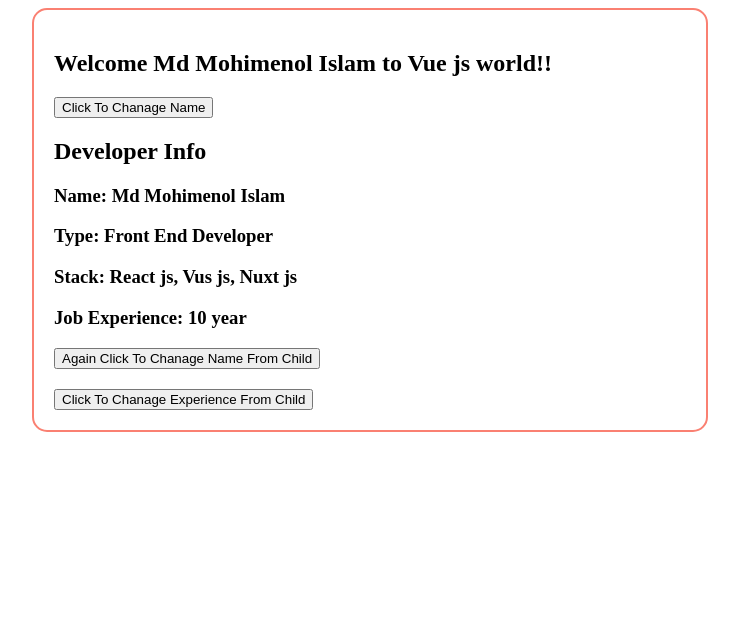
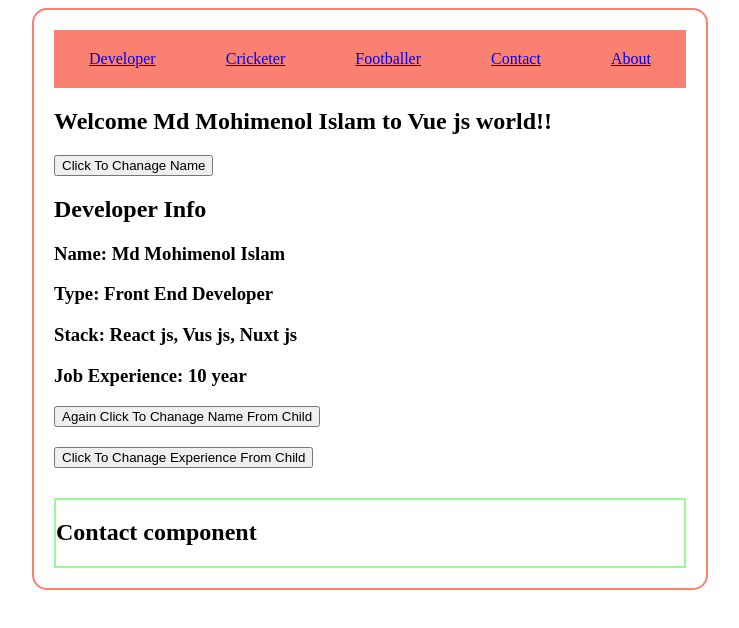
Before and after one commit to Mohimenol-Islam-Munna/VUE-JS, a Vue app in the folder cli/all_core_concept/: page /#/contact in a window 1280 px wide. Before the commit this address led to /#/about. Shown: the top 628 px of the page, without its empty margins (270-1009 px from the left). Built offline with nearby package versions, Linux system fonts and the light colour scheme.

Commit message:
vue router

```diff
--- a/cli/all_core_concept/package.json
+++ b/cli/all_core_concept/package.json
@@ -7,7 +7,8 @@
     "preview": "vite preview --port 4173"
   },
   "dependencies": {
-    "vue": "^3.2.37"
+    "vue": "^3.2.37",
+    "vue-router": "^4.0.16"
   },
   "devDependencies": {
     "@vitejs/plugin-vue": "^2.3.3",
--- a/cli/all_core_concept/src/App.vue
+++ b/cli/all_core_concept/src/App.vue
@@ -1,9 +1,17 @@
-<script >
+<script>
 import Developer from "./components/Developer.vue";
+import Cricketer from "./components/Cricketer.vue";
+import Footballer from "./components/Footballer.vue";
+import Contact from "./components/Contact.vue";
+import About from "./components/About.vue";
 
 export default {
   components: {
-    Developer
+    Developer,
+    Cricketer,
+    Footballer,
+    Contact,
+    About,
   },
 
   data() {
@@ -12,7 +20,7 @@ export default {
       type: "Front End Developer",
       stackName: "React js, Vus js, Nuxt js",
       jobExperience: 10,
-    }
+    };
   },
   methods: {
     nameChangeHandler(nameArg) {
@@ -22,23 +30,77 @@ export default {
     increamentJobExperienceHandler() {
       console.log("increament Job Experience Handler");
       this.jobExperience++;
-    }
-
+    },
   },
-}
+};
 </script>
 
+<template>
+  <div
+    style="
+      width: 50%;
+      margin: auto;
+      border: 2px solid salmon;
+      padding: 20px;
+      border-radius: 15px;
+    "
+  >
+    <!-- header  -->
+    <header
+      style="
+        display: flex;
+        justify-content: space-around;
+        background-color: salmon;
+        padding: 20px 0px;
+      "
+    >
+      <div>
+        <router-link to="/developer">Developer</router-link>
+      </div>
+      <div>
+        <router-link to="/cricketer">Cricketer</router-link>
+      </div>
+      <div>
+        <router-link to="/footballer">Footballer</router-link>
+      </div>
 
-<template>
-  <div style="width: 50%; margin: auto; border: 2px solid salmon; padding: 20px; border-radius: 15px;">
-    <h2>Welcome {{ name }} to Vue js world!!</h2>
+      <div>
+        <router-link to="/contact">Contact</router-link>
+      </div>
 
-    <button v-on:click="nameChangeHandler('Md Ifti')" style="margin-right: 10px;">
-      Click To Chanage Name
-    </button>
+      <div>
+        <router-link to="/about">About</router-link>
+      </div>
+    </header>
+
+    <!-- content  -->
     <div>
-      <Developer :name="name" :type="type" :stack-name="stackName" :job-experience="jobExperience"
-        :nameChangeHandler="nameChangeHandler" @increament-job-experience-handler="increamentJobExperienceHandler" />
+      <h2>Welcome {{ name }} to Vue js world!!</h2>
+
+      <button
+        v-on:click="nameChangeHandler('Md Ifti')"
+        style="margin-right: 10px"
+      >
+        Click To Chanage Name
+      </button>
+      <div>
+        <Developer
+          :name="name"
+          :type="type"
+          :stack-name="stackName"
+          :job-experience="jobExperience"
+          :nameChangeHandler="nameChangeHandler"
+          @increament-job-experience-handler="increamentJobExperienceHandler"
+        />
+
+        <div style="border: 2px solid palegreen; margin-top: 30px">
+          <router-view></router-view>
+        </div>
+        <!-- <Cricketer />
+        <Footballer />
+        <Contact />
+        <About /> -->
+      </div>
     </div>
   </div>
 </template>
--- /dev/null
+++ b/cli/all_core_concept/src/components/About.vue
@@ -0,0 +1,9 @@
+<script>
+export default {};
+</script>
+
+<template>
+  <div>
+    <h2>About component</h2>
+  </div>
+</template>
--- /dev/null
+++ b/cli/all_core_concept/src/components/Contact.vue
@@ -0,0 +1,9 @@
+<script>
+export default {};
+</script>
+
+<template>
+  <div>
+    <h2>Contact component</h2>
+  </div>
+</template>
--- /dev/null
+++ b/cli/all_core_concept/src/components/Cricketer.vue
@@ -0,0 +1,9 @@
+<script>
+export default {};
+</script>
+
+<template>
+  <div>
+    <h2>Cricketer component</h2>
+  </div>
+</template>
--- /dev/null
+++ b/cli/all_core_concept/src/components/Footballer.vue
@@ -0,0 +1,9 @@
+<script>
+export default {};
+</script>
+
+<template>
+  <div>
+    <h2>Footballer component</h2>
+  </div>
+</template>
--- a/cli/all_core_concept/src/main.js
+++ b/cli/all_core_concept/src/main.js
@@ -1,4 +1,41 @@
-import { createApp } from 'vue'
-import App from './App.vue'
+import { createApp } from "vue";
+import { createRouter, createWebHashHistory } from "vue-router";
 
-createApp(App).mount('#app')
+import App from "./App.vue";
+import Developer from "../src/components/Developer.vue";
+import Cricketer from "../src/components/Cricketer.vue";
+import Footballer from "../src/components/Footballer.vue";
+import Contact from "../src/components/Contact.vue";
+import About from "../src/components/About.vue";
+
+const routes = [
+  {
+    path: "/developer",
+    component: Developer,
+  },
+  {
+    path: "/cricketer",
+    component: Cricketer,
+  },
+  {
+    path: "/footballer",
+    component: Footballer,
+  },
+  {
+    path: "/contact",
+    component: Contact,
+  },
+  {
+    path: "/about",
+    component: About,
+  },
+];
+
+const router = createRouter({
+  history: createWebHashHistory(),
+  routes: routes,
+});
+
+const app = createApp(App);
+app.use(router);
+app.mount("#app");
```
Also changed, not shown: 1 other file (tests, documents, lock files or other folders).
